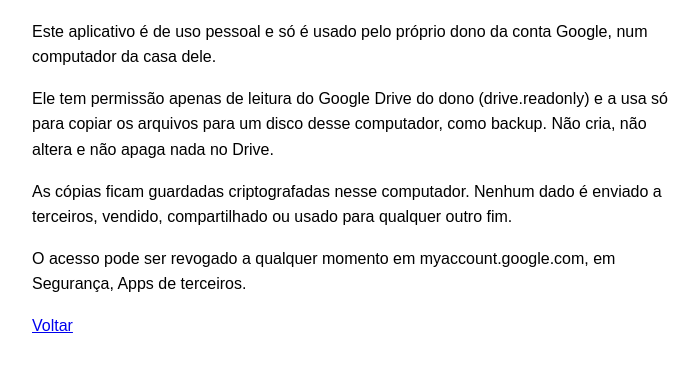
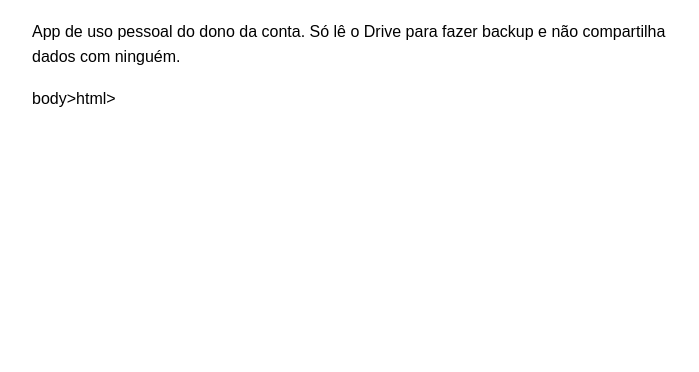
Before and after one commit to RomuloLG/backup-pasta-claude, a plain HTML site: page privacidade-cofre.html in a window 1280 px wide. Shown: the part 94-466 px from the top of the page, without its empty margins (288-987 px from the left). Drawn offline with Linux system fonts and the light colour scheme.

Commit message:
Revise privacy policy for personal app usage
Updated privacy policy content for clarity and conciseness.

```diff
--- a/privacidade-cofre.html
+++ b/privacidade-cofre.html
@@ -1 +1 @@
-<!doctype html><html lang='pt-BR'><head><meta charset='utf-8'><meta name='viewport' content='width=device-width, initial-scale=1'><title>Política de privacidade - cópia de leitura</title></head><body style='font-family:sans-serif;max-width:640px;margin:40px auto;padding:0 16px;line-height:1.6'><h1>Política de privacidade (cópia de leitura)</h1><p>Este aplicativo é de uso pessoal e só é usado pelo próprio dono da conta Google, num computador da casa dele.</p><p>Ele tem permissão apenas de leitura do Google Drive do dono (drive.readonly) e a usa só para copiar os arquivos para um disco desse computador, como backup. Não cria, não altera e não apaga nada no Drive.</p><p>As cópias ficam guardadas criptografadas nesse computador. Nenhum dado é enviado a terceiros, vendido, compartilhado ou usado para qualquer outro fim.</p><p>O acesso pode ser revogado a qualquer momento em myaccount.google.com, em Segurança, Apps de terceiros.</p><p><a href='index.html'>Voltar</a></p></body></html>
+<!doctype html><html lang='pt-BR'><head><meta charset='utf-8'><meta name='viewport' content='width=device-width, initial-scale=1'><title>Política de privacidade (cópia de leitura)</title></head><body style='font-family:sans-serif;max-width:640px;margin:40px auto;padding:0 16px;line-height:1.6'><h1>Política de privacidade (cópia de leitura)</h1><p>App de uso pessoal do dono da conta. Só lê o Drive para fazer backup e não compartilha dados com ninguém.</p></body>body></html>html></p></h1></title></head>
```
